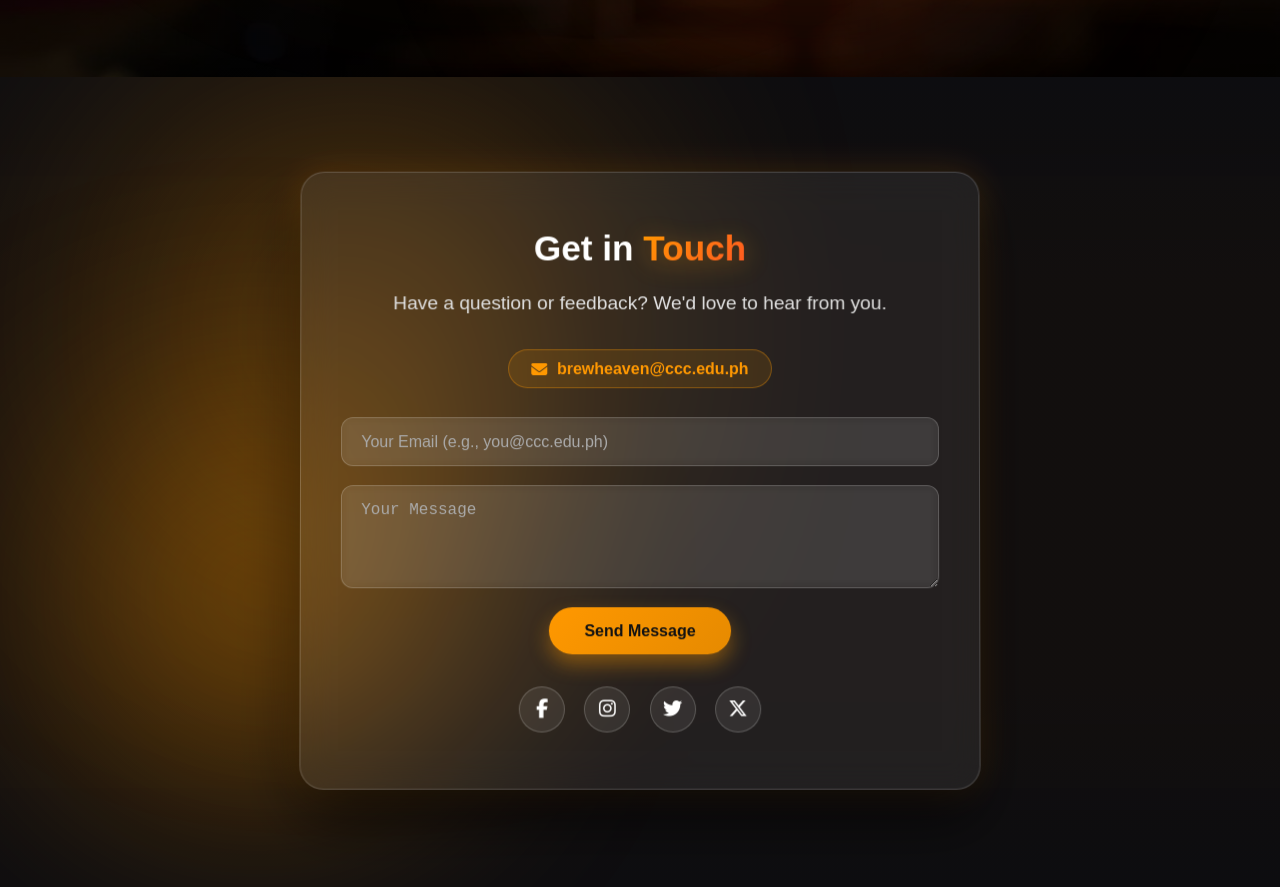
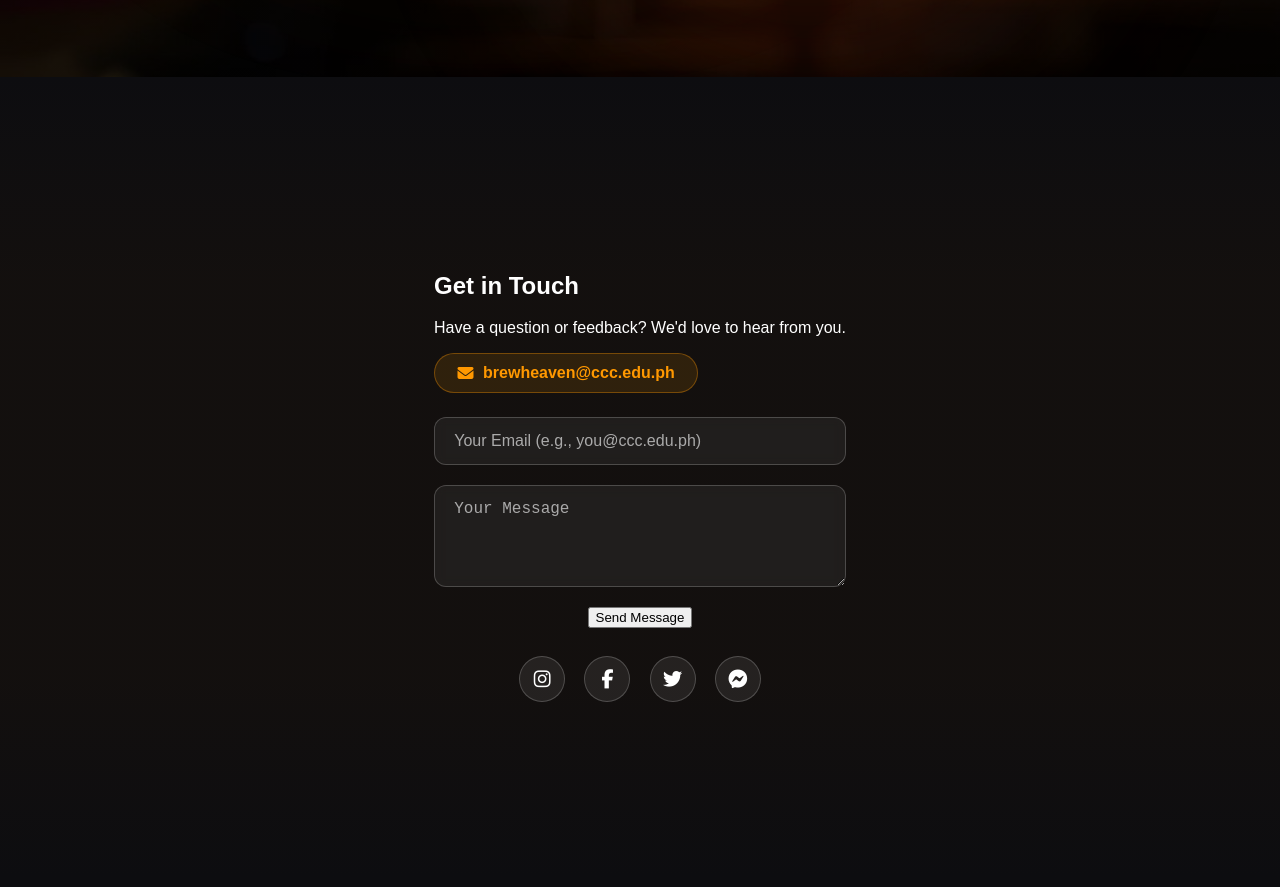
Before and after one commit to michaelcuizon25-arch/BrewHeaven, a website: page index.html in a window 1280 px wide. Shown: the part 2380-3267 px from the top of the page. Drawn offline with Linux system fonts and the light colour scheme.

```diff
--- a/index.html
+++ b/index.html
@@ -85,32 +85,30 @@
 
         <!-- Contact Section -->
        <section id="contact" class="page-section">
-            <div class="bg-glow glow-1"></div>
-            <div class="bg-glow glow-4"></div>
-            <div class="contact-card glass-card">
-                <h2>Get in <span class="brand-highlight">Touch</span></h2>
-                <p class="contact-sub">Have a question or feedback? We'd love to hear from you.</p>
+  <div class="contact-card">
+    <h2>Get in <span>Touch</span></h2>
+    <p>Have a question or feedback? We'd love to hear from you.</p>
 
-                <!-- Official Contact Email Badge -->
-                <div class="contact-info">
-                    <a href="mailto:brewheaven@ccc.edu.ph" class="contact-email">
-                        <i class="fa-solid fa-envelope"></i> brewheaven@ccc.edu.ph
-                    </a>
+    <div class="contact-email">
+      <i class="fas fa-envelope"></i> brewheaven@ccc.edu.ph
     </div>
 
     <form id="contact-form">
-                    <input type="email" id="email" placeholder="Your Email (e.g., you@ccc.edu.ph)" required />
-                    <textarea id="message" rows="4" placeholder="Your Message" required></textarea>
-                    <button type="submit" class="btn-primary">Send Message</button>
+      <input type="email" placeholder="Your Email (e.g., you@ccc.edu.ph)" required />
+      <textarea placeholder="Your Message" rows="4" required></textarea>
+      <button type="submit" class="send-btn">Send Message</button>
     </form>
+
     <p id="contact-response"></p>
 
-                <!-- Social Media Icon Links -->
+    <!-- Social Links with Direct Instagram URL -->
     <div class="social-links">
-                    <a href="#" aria-label="Facebook" target="_blank"><i class="fa-brands fa-facebook-f"></i></a>
-                    <a href="#" aria-label="Instagram" target="_blank"><i class="fa-brands fa-instagram"></i></a>
-                    <a href="#" aria-label="Twitter" target="_blank"><i class="fa-brands fa-twitter"></i></a>
-                    <a href="#" aria-label="X" target="_blank"><i class="fa-brands fa-x-twitter"></i></a>
+      <a href="https://www.instagram.com/ooonyek?stkn=MXJqbTh3MzR3bTBveA==" target="_blank" rel="noopener noreferrer" aria-label="Instagram">
+        <i class="fab fa-instagram"></i>
+      </a>
+      <a href="#" aria-label="Facebook"><i class="fab fa-facebook-f"></i></a>
+      <a href="#" aria-label="Twitter"><i class="fab fa-twitter"></i></a>
+      <a href="#" aria-label="Messenger"><i class="fab fa-facebook-messenger"></i></a>
     </div>
   </div>
 </section>
--- a/style.css
+++ b/style.css
@@ -89,8 +89,9 @@
 #about {
     background: linear-gradient(rgba(0, 0, 0, 0.65), rgba(0, 0, 0, 0.65)), url('about.jpg') no-repeat center center/cover;
     width: 100%;
-    min-height: 100vh; /* Ensures full viewport height */
+    min-height: 100vh;
 }
+
 #contact {
     background: linear-gradient(to bottom, #0d0d10 0%, rgba(20, 16, 14, 0.85) 25%, rgba(20, 16, 14, 0.85) 75%, #0d0d10 100%);
 }
@@ -323,7 +324,7 @@
     border-radius: 12px;
     display: block;
     object-fit: cover;
-    aspect-ratio: 5/ 4;
+    aspect-ratio: 5 / 4;
     box-shadow: 0 10px 25px rgba(0, 0, 0, 0.5);
     border: 1px solid rgba(255, 255, 255, 0.2);
 }
@@ -387,6 +388,7 @@
     border: 1px solid rgba(255, 152, 0, 0.35);
     border-radius: 30px;
     transition: all 0.3s ease;
+    margin-bottom: 1.5rem;
 }
 
 .contact-email:hover {
@@ -401,7 +403,8 @@
     display: flex;
     justify-content: center;
     gap: 1.2rem;
-    margin-top: 2rem;
+    margin-top: 1.8rem;
+    width: 100%;
 }
 
 .social-links a {
@@ -427,14 +430,30 @@
     box-shadow: 0 8px 20px rgba(255, 152, 0, 0.35);
 }
 
-/* Mobile Responsiveness */
+/* Mobile Responsiveness & Overflow Protection */
 @media (max-width: 600px) {
+    .page-section {
+        padding: 4.5rem 1rem 3rem 1rem;
+        min-height: auto;
+    }
+
     .glass-card {
-        padding: 2.5rem 1.5rem;
-        width: 92%;
+        padding: 2rem 1.2rem;
+        width: 95%;
     }
 
     .glass-card h2 {
         font-size: 1.8rem;
     }
+
+    #contact {
+        padding-top: 5rem;
+        padding-bottom: 4rem;
+    }
+
+    .social-links a {
+        width: 40px;
+        height: 40px;
+        font-size: 1.1rem;
+    }
 }
```
Lines whose indentation alone changed are shown as unchanged.
